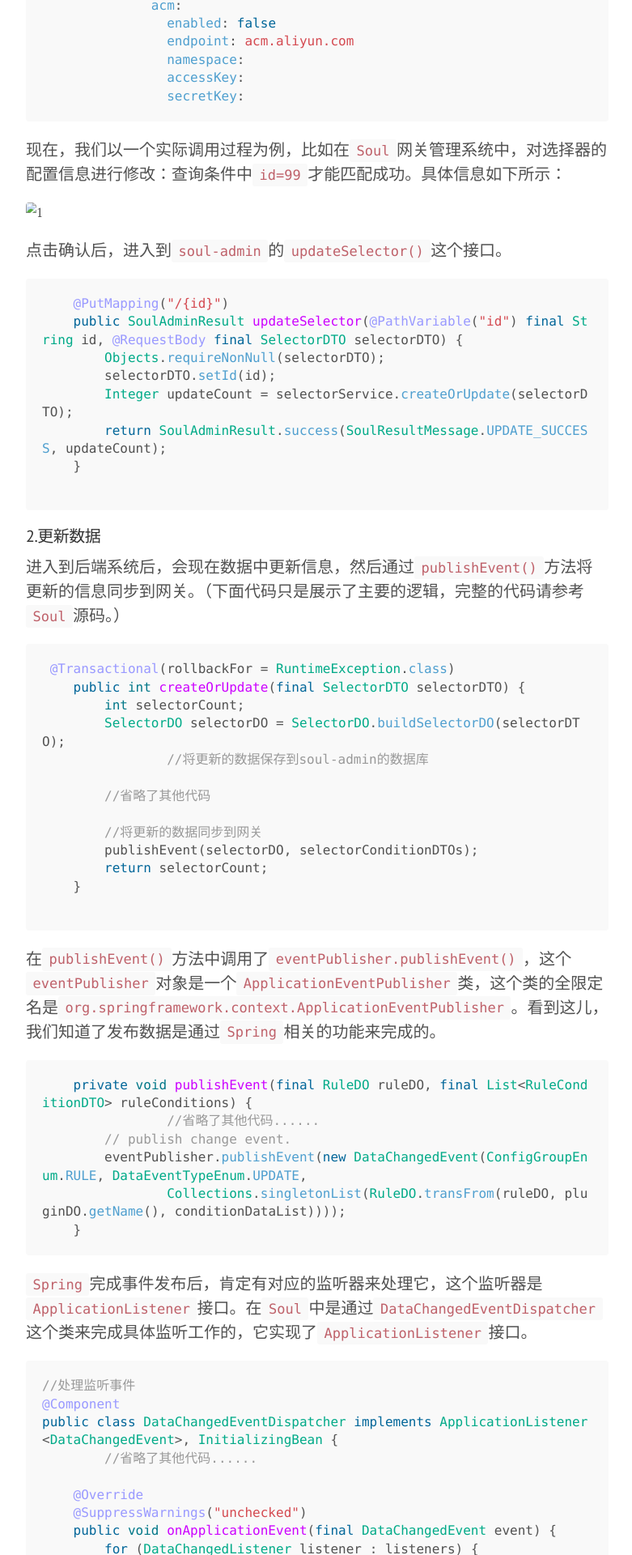
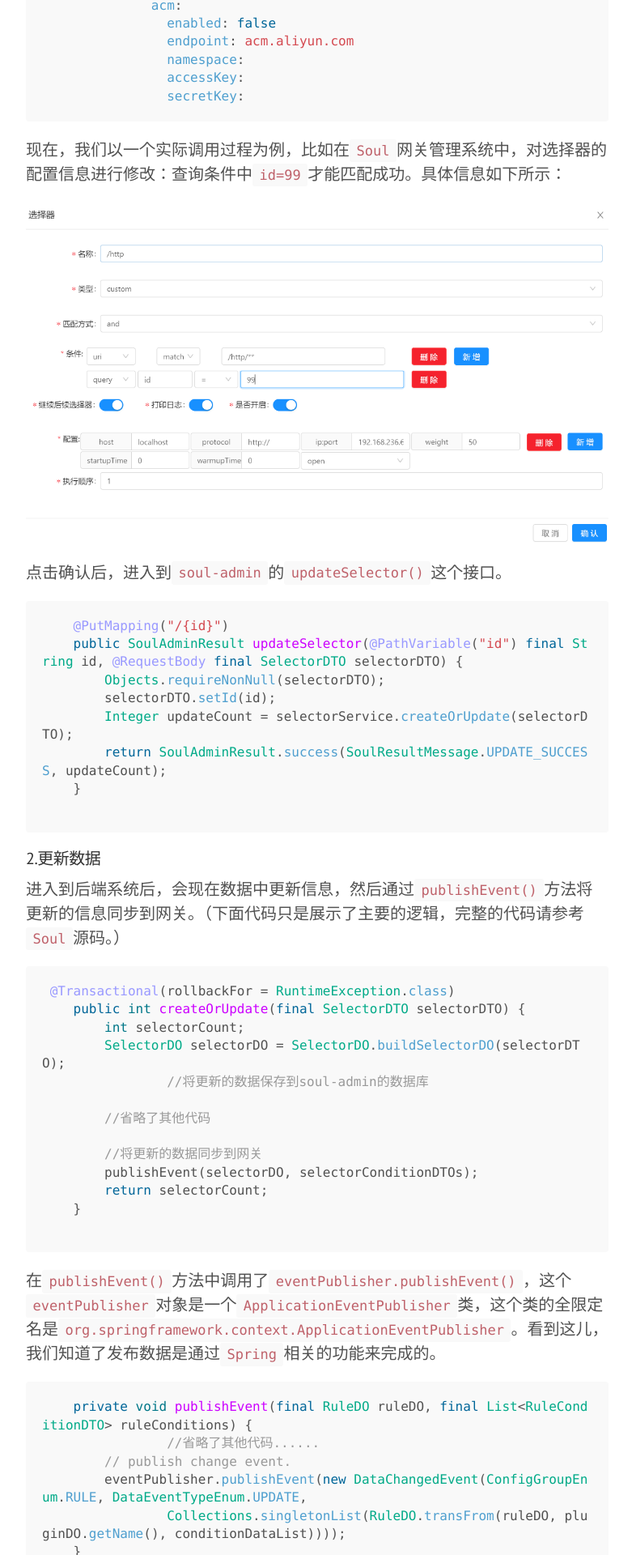
Before and after one commit to midnight2104/midnight2104.github.io, a Jekyll site: the page built from _posts/2021-1-22-Soul网关中的数据同步之Nacos.md, in a window 1280 px wide. Shown: the part 1872-3792 px from the top of the page at 81% size, without its empty margins (248-1029 px from the left). Built offline with Jekyll 4.4.1, drawn with Linux system fonts in a browser that asks for light colours.

Commit message:
Soul nacos 数据同步

```diff
--- a/_posts/2021-1-22-Soul网关中的数据同步之Nacos.md
+++ b/_posts/2021-1-22-Soul网关中的数据同步之Nacos.md
@@ -84,7 +84,11 @@ soul :
 
 现在，我们以一个实际调用过程为例，比如在`Soul`网关管理系统中，对选择器的配置信息进行修改：查询条件中`id=99`才能匹配成功。具体信息如下所示：
 
-<img src="https://midnight2104.github.io/img/2021-1-22/3.png" alt="1" style="zoom:80%;" />
+
+
+![](https://midnight2104.github.io/img/2021-1-22/1.png)
+
+
 
 点击确认后，进入到`soul-admin`的`updateSelector()`这个接口。
 
```
